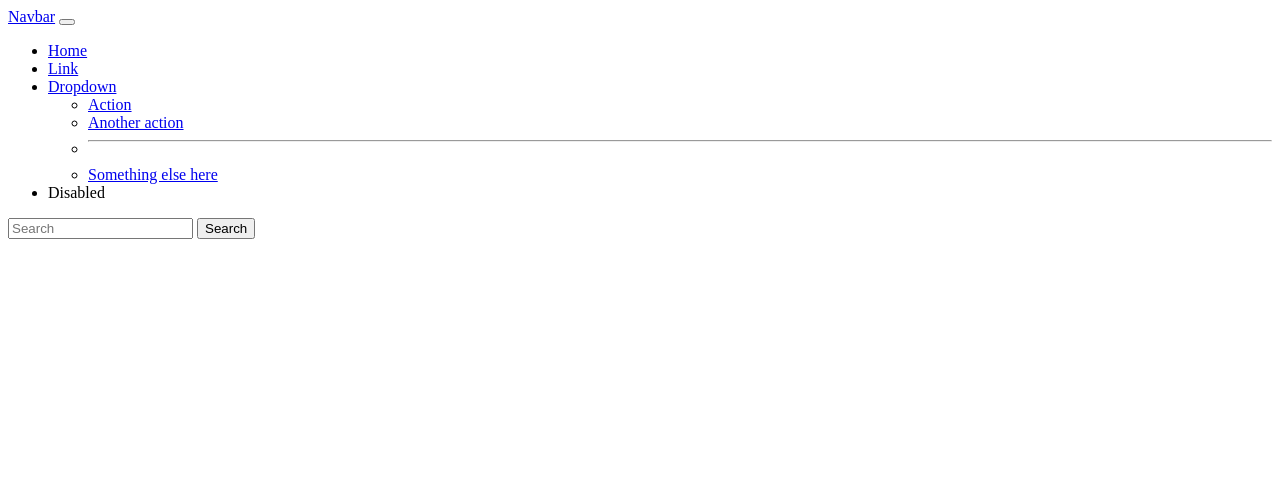
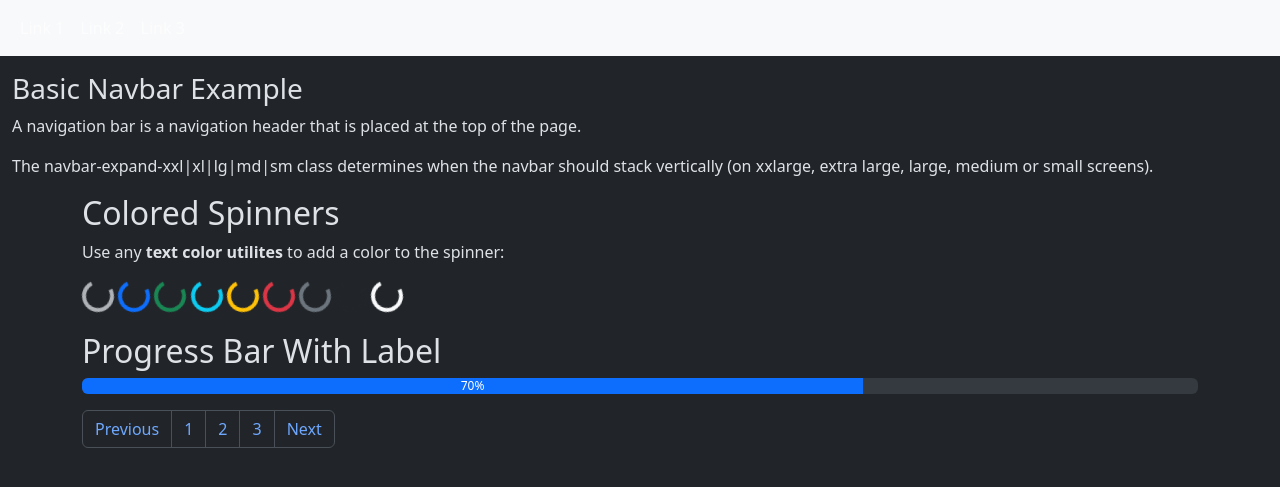
Before and after one commit to HitaloYo/.g, a Django app: page /notes/ in a window 1280 px wide. Shown: the top 487 px of the page. Run offline with Django 4.2, Linux system fonts and the light colour scheme.

Commit message:
Add files via upload

```diff
--- a/DJANGO/note_taking/notes/models.py
+++ b/DJANGO/note_taking/notes/models.py
@@ -1,3 +1,8 @@
 from django.db import models
 
 # Create your models here.
+class Note(models.Model):
+    create_at = models.DateTimeField(auto_now_add=True)
+    update_at = models.DateTimeField(auto_now=True)
+    description = models.CharField(max_length=256)
+    done = models.BooleanField(default=False)
--- a/DJANGO/note_taking/notes/templates/index.html
+++ b/DJANGO/note_taking/notes/templates/index.html
@@ -1,47 +1,68 @@
 <!DOCTYPE html>
-<html lang="en">
+<html lang="en" data-bs-theme="dark">
 <head>
     <meta charset="UTF-8">
     <meta name="viewport" content="width=device-width, initial-scale=1.0">
-    <title>Document</title>
+    <title>notes</title>
+    <link href="https://cdn.jsdelivr.net/npm/bootstrap@5.3.2/dist/css/bootstrap.min.css" rel="stylesheet">
+    <script src="https://cdn.jsdelivr.net/npm/bootstrap@5.3.2/dist/js/bootstrap.bundle.min.js"></script>
 </head>
-<body>
 
-    <nav class="navbar navbar-expand-lg bg-body-tertiary">
+<nav class="navbar navbar-expand-sm bg-light">
   <div class="container-fluid">
-          <a class="navbar-brand" href="#">Navbar</a>
-          <button class="navbar-toggler" type="button" data-bs-toggle="collapse" data-bs-target="#navbarSupportedContent" aria-controls="navbarSupportedContent" aria-expanded="false" aria-label="Toggle navigation">
-            <span class="navbar-toggler-icon"></span>
-          </button>
-          <div class="collapse navbar-collapse" id="navbarSupportedContent">
-            <ul class="navbar-nav me-auto mb-2 mb-lg-0">
+    <ul class="navbar-nav">
       <li class="nav-item">
-                <a class="nav-link active" aria-current="page" href="#">Home</a>
+        <a class="nav-link" href="#">Link 1</a>
       </li>
       <li class="nav-item">
-                <a class="nav-link" href="#">Link</a>
-              </li>
-              <li class="nav-item dropdown">
-                <a class="nav-link dropdown-toggle" href="#" role="button" data-bs-toggle="dropdown" aria-expanded="false">
-                  Dropdown
-                </a>
-                <ul class="dropdown-menu">
-                  <li><a class="dropdown-item" href="#">Action</a></li>
-                  <li><a class="dropdown-item" href="#">Another action</a></li>
-                  <li><hr class="dropdown-divider"></li>
-                  <li><a class="dropdown-item" href="#">Something else here</a></li>
-                </ul>
+        <a class="nav-link" href="#">Link 2</a>
       </li>
       <li class="nav-item">
-                <a class="nav-link disabled" aria-disabled="true">Disabled</a>
+        <a class="nav-link" href="#">Link 3</a>
       </li>
     </ul>
-            <form class="d-flex" role="search">
-              <input class="form-control me-2" type="search" placeholder="Search" aria-label="Search">
-              <button class="btn btn-outline-success" type="submit">Search</button>
-            </form>
+  </div>
+</nav>
+
+<div class="container-fluid mt-3">
+  <h3>Basic Navbar Example</h3>
+  <p>A navigation bar is a navigation header that is placed at the top of the page.</p>
+  <p>The navbar-expand-xxl|xl|lg|md|sm class determines when the navbar should stack vertically (on xxlarge, extra large, large, medium or small screens).</p>
+</div>
+
+<body>
+  <div class="container mt-3">
+    <h2>Colored Spinners</h2>
+    <p>Use any <strong>text color utilites</strong> to add a color to the spinner:</p>
+
+    <div class="spinner-border text-muted"></div>
+    <div class="spinner-border text-primary"></div>
+    <div class="spinner-border text-success"></div>
+    <div class="spinner-border text-info"></div>
+    <div class="spinner-border text-warning"></div>
+    <div class="spinner-border text-danger"></div>
+    <div class="spinner-border text-secondary"></div>
+    <div class="spinner-border text-dark"></div>
+    <div class="spinner-border text-light"></div>
+  </div>
+
+  <div class="container mt-3">
+    <h2>Progress Bar With Label</h2>
+    <div class="progress">
+      <div class="progress-bar" style="width:70%">70%</div>
     </div>
   </div>
-      </nav>
+
+  <div class="container mt-3">
+    <ul class="pagination">
+      <li class="page-item"><a class="page-link" href="http://127.0.0.1:8000/notes/">Previous</a></li>
+      <li class="page-item"><a class="page-link" href="http://127.0.0.1:8000/notes/">1</a></li>
+      <li class="page-item"><a class="page-link" href="http://127.0.0.1:8000/notes/pagina2">2</a></li>
+      <li class="page-item"><a class="page-link" href="#">3</a></li>
+      <li class="page-item"><a class="page-link" href="http://127.0.0.1:8000/notes/pagina2">Next</a></li>
+    </ul>
+  </div>
 </body>
+
+
 </html>
--- a/DJANGO/note_taking/notes/urls.py
+++ b/DJANGO/note_taking/notes/urls.py
@@ -3,4 +3,5 @@ from . import views
 
 urlpatterns = [
     path("", views.index, name="index"),
+    path("pagina2", views.index2, name="index2"),
 ]
--- a/DJANGO/note_taking/notes/views.py
+++ b/DJANGO/note_taking/notes/views.py
@@ -4,3 +4,6 @@ from django.template import loader
 def index(request):
     template = loader.get_template("index.html")
     return HttpResponse(template.render({}, request))
+def index2(request):
+    template = loader.get_template("index2.html")
+    return HttpResponse(template.render({}, request))
```
Also changed, not shown: DJANGO/note_taking/notes/templates/Index2.html (added, +28 -0 lines), DJANGO/note_taking/db.sqlite3, DJANGO/note_taking/notes/migrations/0001_initial.py (added). Lines whose indentation alone changed are shown as unchanged.
